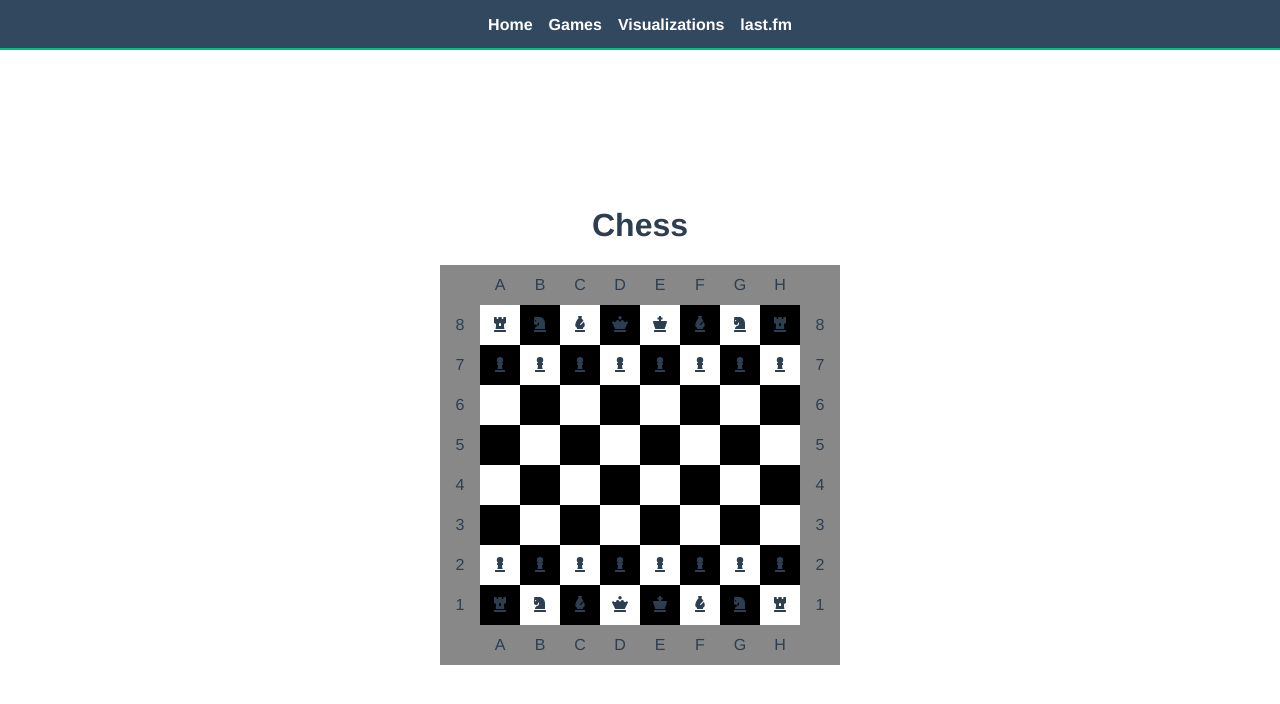
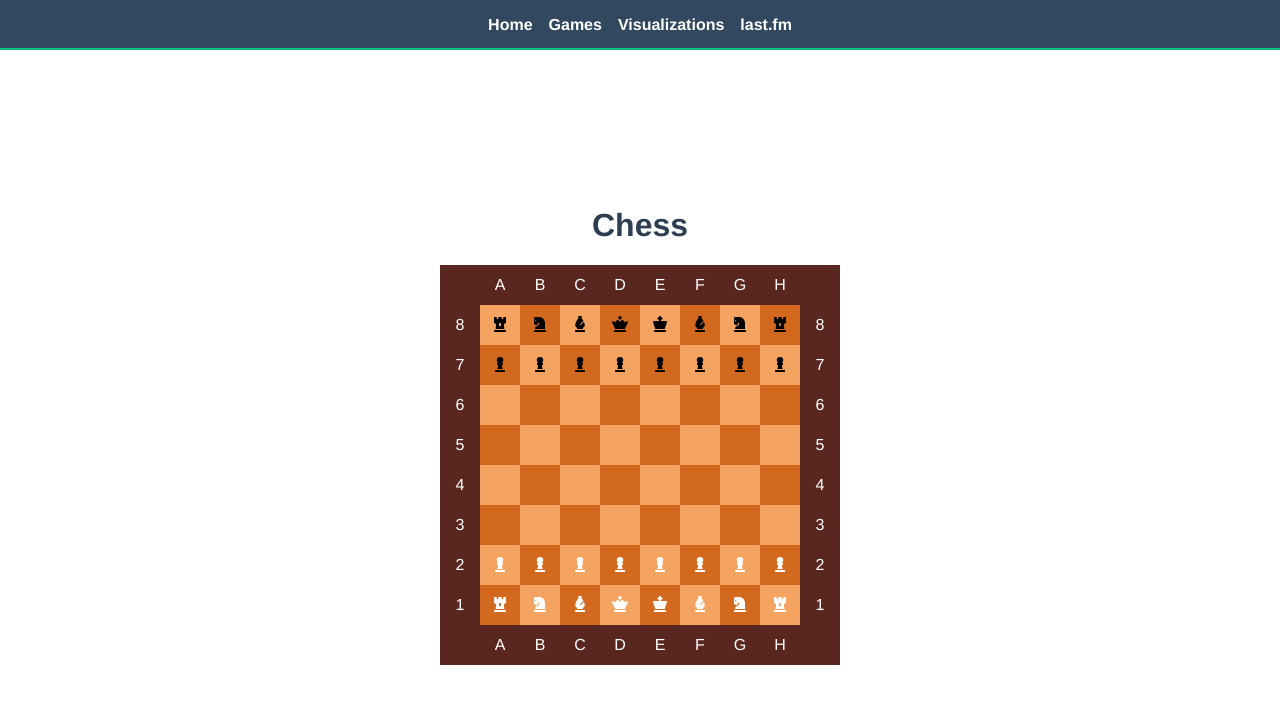
Before and after one commit to paulmotz/github-pages, a Vue app: page /chess in a window 1280 px wide. Shown: the top 704 px of the page. Built offline with nearby package versions, Linux system fonts and the light colour scheme.

Commit message:
Change piece and board colours

```diff
--- a/src/assets/variables.styl
+++ b/src/assets/variables.styl
@@ -18,6 +18,9 @@ $button-background-color = #4287f5
 $button-background-color-disabled = #8eb7f9
 $button-background-color-hover = #0c62ec
 
-$board-border = #888;
-$board-dark-square = #000;
-$board-light-square = $white;
+$board-border = #592720;
+$board-dark-square = chocolate;
+$board-light-square = sandybrown;
+
+$chess-piece-white = #fff;
+$chess-piece-black = #000;
--- a/src/components/games/chess/Board.vue
+++ b/src/components/games/chess/Board.vue
@@ -131,4 +131,5 @@ export default Vue.extend({
 	display: block
 	background-color: $board-border
 	text-align: center
+	color: white
 </style>
--- a/src/components/games/chess/Square.vue
+++ b/src/components/games/chess/Square.vue
@@ -2,6 +2,7 @@
 	.square(v-bind:class="{'dark-square' : !isLightSquare, 'light-square' : isLightSquare }")
 		font-awesome-icon(
 			v-if="iconName !== ''"
+			v-bind:color="pieceColor"
 			v-bind:icon="iconName")
 </template>
 
@@ -37,6 +38,10 @@ export default Vue.extend({
 			return this.piece && this.piece.iconName ? this.piece.iconName : '';
 		},
 
+		pieceColor(): string {
+			return this.piece && this.piece.color ? this.piece.color : '';
+		},
+
 		isLightSquare(): boolean {
 			return ( this.fileIndex + this.rankIndex ) % 2 === (this.isWhiteDown ? 1 : 0);
 		},
```
